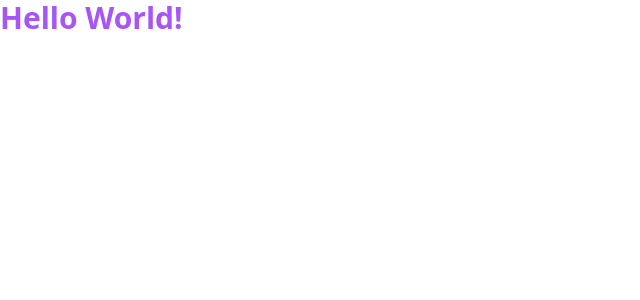
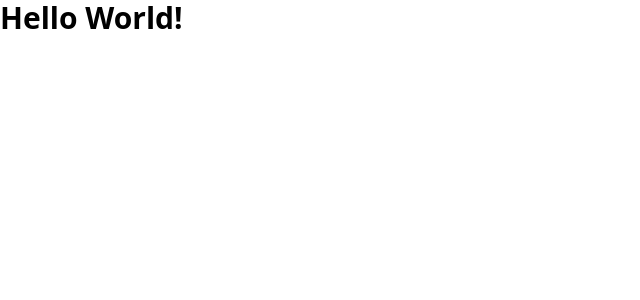
Before and after one commit to fvzy/zyy.sh, a Next.js app: page / in a window 1280 px wide. Shown: the top 300 px of the page, without its empty margins (0-640 px from the left). Built offline with nearby package versions, Linux system fonts and the light colour scheme.

Commit message:
Tailwind custom fonts colors

```diff
--- /dev/null
+++ b/pages/_document.tsx
@@ -0,0 +1,24 @@
+import Document, { Html, Head, Main, NextScript } from "next/document";
+
+class Portfolio extends Document {
+    render() {
+        return (
+            <Html>
+                <Head>
+                    <link rel="preconnect" href="https://fonts.googleapis.com" />
+                    <link rel="preconnect" href="https://fonts.gstatic.com" />
+                    <link
+                        href="https://fonts.googleapis.com/css2?family=Inter:wght@500;600&family=Roboto+Mono:wght@500;700&family=Work+Sans:wght@700;800&display=optional"
+                        rel="stylesheet"
+                    />
+                </Head>
+                <body>
+                    <Main />
+                    <NextScript />
+                </body>
+            </Html>
+        )
+    }
+}
+
+export default Portfolio;
--- a/tailwind.config.js
+++ b/tailwind.config.js
@@ -1,3 +1,5 @@
+const defaultTheme = require("tailwindcss/defaultTheme");
+
 /** @type {import('tailwindcss').Config} */
 module.exports = {
 	content: [
@@ -5,7 +7,46 @@ module.exports = {
         "./components/**/*.{js,ts,jsx,tsx}",
     ],
 	theme: {
-		extend: {},
+        colors: {
+            "transparent": "transparent",
+            "current": "currentColor",
+
+            "white": "#FFFFFF",
+            "dark": "#111111",
+            "black": "#000000",
+            "off-white": "#EDEDF0",
+            "off-black": "#242424",
+            "main-text": {
+                light: "#2A2E32",
+                dark: "#757A80"
+            },
+            "sub-text": {
+                light: "#4B5258",
+                dark: "#5C6166"
+            },
+            "peach": {
+                light: "#FDA262",
+                dark: "#C47E4C"
+            },
+            "red": {
+                light: "#EB5756",
+                dark: "#BD4645"
+            },
+            "purple": {
+                light: "#B073FF",
+                dark: "#8859C4"
+            },
+            "blue": {
+                light: "#4E5EFA",
+                dark: "#3B48BF"
+            }
+        },
+        // TODO: CHANGE ME AT PRODUCTION!
+        fontFamily: {
+            "work-sans": ["Work Sans", ...defaultTheme.fontFamily.mono],
+            "inter": ["Inter", ...defaultTheme.fontFamily.mono],
+            "mono": ["Roboto Mono", ...defaultTheme.fontFamily.serif],
+        }
 	},
 	plugins: [],
 };
```
